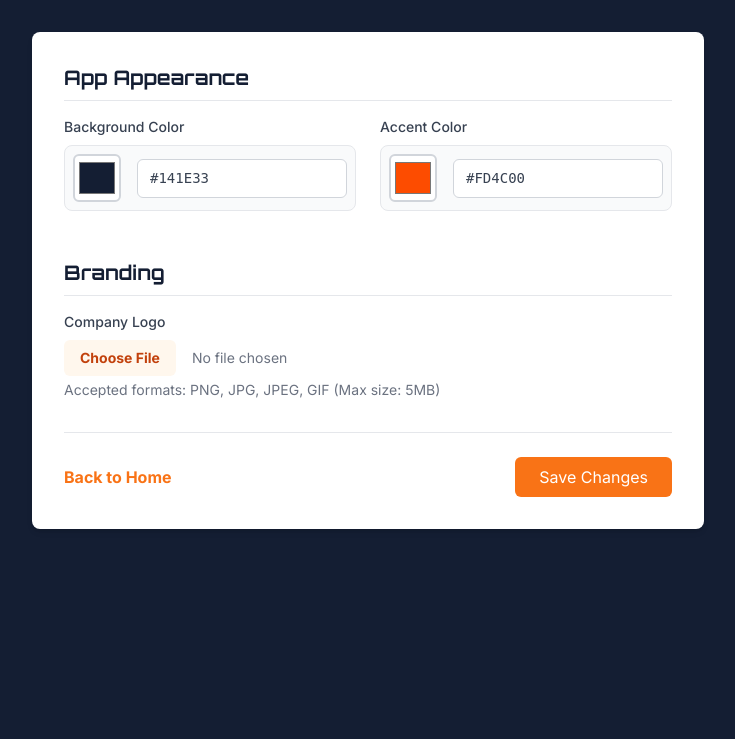
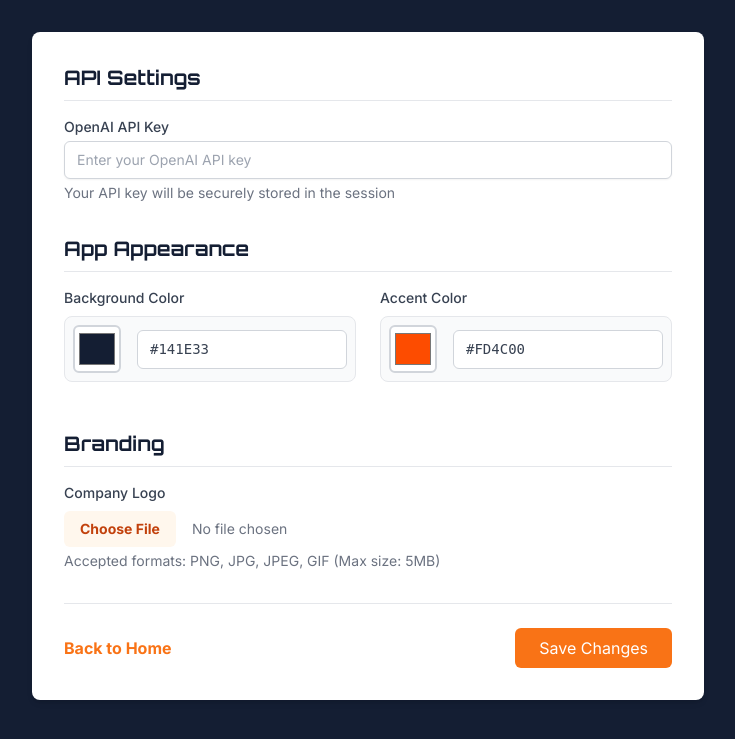
Before and after one commit to thehotbot/RoyaTest, a Flask app: template templates/settings.html in a window 1280 px wide. Shown: the top 739 px of the page, without its empty margins (272-1007 px from the left). Run offline with Flask 3, Linux system fonts and the light colour scheme; the template is opened without the code that fills it, so the values that code supplies are empty.

Commit message:
Agent query: Can you check if the OpenAI API key field is visible in the settings page and properly accepts input?

```diff
--- a/main.py
+++ b/main.py
@@ -14,8 +14,6 @@ Session(app)
 
 logging.basicConfig(level=logging.INFO)
 
-client = OpenAI(api_key=os.environ.get('OPENAI_API_KEY'))
-
 UPLOAD_FOLDER = 'static/uploads'
 ALLOWED_EXTENSIONS = {'png', 'jpg', 'jpeg', 'gif'}
 MAX_CONTENT_LENGTH = 5 * 1024 * 1024  # 5MB max file size
@@ -30,6 +28,10 @@ except Exception as e:
 
 def allowed_file(filename):
     return '.' in filename and filename.rsplit('.', 1)[1].lower() in ALLOWED_EXTENSIONS
+
+def get_openai_client():
+    api_key = session.get('openai_api_key') or os.environ.get('OPENAI_API_KEY')
+    return OpenAI(api_key=api_key)
 
 @app.route('/login', methods=['GET', 'POST'])
 def login():
@@ -68,6 +70,20 @@ def settings():
 
     if request.method == 'POST':
         settings_updated = False
+
+        # Update OpenAI API Key
+        openai_api_key = request.form.get('openai_api_key')
+        if openai_api_key:
+            try:
+                # Test the API key by making a simple API call
+                test_client = OpenAI(api_key=openai_api_key)
+                test_client.models.list()  # Simple API call to verify the key
+                session['openai_api_key'] = openai_api_key
+                settings_updated = True
+                flash('OpenAI API key updated successfully!', 'success')
+            except Exception as e:
+                flash('Invalid OpenAI API key. Please check and try again.', 'error')
+                return redirect(url_for('settings'))
 
         # Update Colors
         bg_color = request.form.get('bg_color')
@@ -123,6 +139,7 @@ def settings():
 def get_assistants_route():
     if not session.get('authenticated'):
         return jsonify({"error": "Not authenticated"}), 401
+    client = get_openai_client()
     assistants = get_assistants(client)
     return jsonify(assistants)
 
@@ -130,6 +147,7 @@ def get_assistants_route():
 def create_thread_route():
     if not session.get('authenticated'):
         return jsonify({"error": "Not authenticated"}), 401
+    client = get_openai_client()
     thread = create_thread(client)
     return jsonify({"thread_id": thread.id})
 
@@ -146,6 +164,7 @@ def send_message():
         if not thread_id or not message or not assistant_id:
             return jsonify({"error": "Missing required parameters"}), 400
 
+        client = get_openai_client()
         add_message_to_thread(client, thread_id, message)
         run = run_assistant(client, thread_id, assistant_id)
         messages = get_messages(client, thread_id)
--- a/templates/settings.html
+++ b/templates/settings.html
@@ -20,6 +20,20 @@
             {% endwith %}
 
             <form action="{{ url_for('settings') }}" method="POST" enctype="multipart/form-data" class="space-y-8">
+                <!-- API Settings Section -->
+                <section class="space-y-4">
+                    <h2 class="text-xl font-bold text-[#141E33] pb-2 border-b border-gray-200">API Settings</h2>
+                    <div>
+                        <label for="openai_api_key" class="block text-sm font-medium text-gray-700">OpenAI API Key</label>
+                        <div class="mt-1">
+                            <input type="password" id="openai_api_key" name="openai_api_key"
+                                class="block w-full px-3 py-2 border border-gray-300 rounded-md shadow-sm focus:outline-none focus:ring-orange-500 focus:border-orange-500 sm:text-sm"
+                                placeholder="Enter your OpenAI API key">
+                        </div>
+                        <p class="mt-1 text-sm text-gray-500">Your API key will be securely stored in the session</p>
+                    </div>
+                </section>
+
                 <!-- App Appearance Section -->
                 <section class="space-y-4">
                     <h2 class="text-xl font-bold text-[#141E33] pb-2 border-b border-gray-200">App Appearance</h2>
```
Also changed, not shown: 1 other file.
